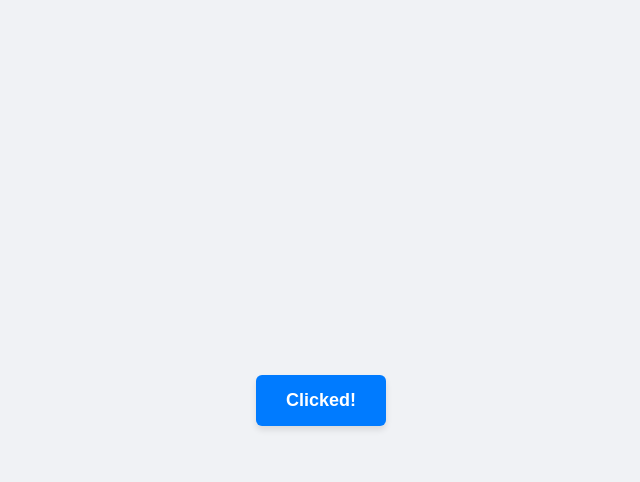
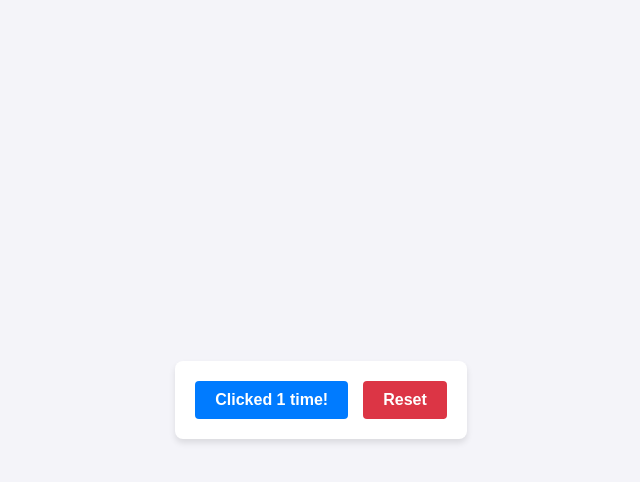
Before and after one commit to 23f2000574/my-test-feature-alpha-2, a plain HTML site: page index.html in a window 1280 px wide. Both pictures are taken after a click on the button "Click Me". Shown: the whole page, without its empty margins (319-959 px from the left). Drawn offline with Linux system fonts and the light colour scheme.

Commit message:
Update index.html for round 2

```diff
--- a/index.html
+++ b/index.html
@@ -3,54 +3,83 @@
 <head>
     <meta charset="UTF-8">
     <meta name="viewport" content="width=device-width, initial-scale=1.0">
-    <title>Button Interaction Demo</title>
+    <title>Interactive Buttons Demo</title>
     <style>
         body {
             font-family: Arial, sans-serif;
             display: flex;
             justify-content: center;
             align-items: center;
-            height: 100vh;
+            min-height: 100vh;
             margin: 0;
-            background-color: #f0f2f5;
+            background-color: #f4f4f9;
         }
-        #actionButton {
-            padding: 15px 30px;
-            font-size: 18px;
+        .button-container {
+            display: flex;
+            gap: 15px;
+            padding: 20px;
+            background: white;
+            border-radius: 8px;
+            box-shadow: 0 4px 6px rgba(0, 0, 0, 0.1);
+        }
+        button {
+            padding: 10px 20px;
+            font-size: 16px;
             font-weight: bold;
             cursor: pointer;
             border: none;
-            border-radius: 6px;
-            background-color: #28a745;
+            border-radius: 4px;
+            transition: background-color 0.2s, transform 0.1s;
+        }
+        button:active {
+            transform: translateY(1px);
+        }
+        #primaryButton {
+            background-color: #007bff;
             color: white;
-            box-shadow: 0 4px 6px rgba(0, 0, 0, 0.1);
-            transition: background-color 0.3s, transform 0.1s;
         }
-        #actionButton:hover {
-            background-color: #1e7e34;
-            transform: translateY(-2px);
+        #primaryButton:hover {
+            background-color: #0056b3;
         }
-        #actionButton:active {
-            transform: translateY(0);
+        #resetButton {
+            background-color: #dc3545;
+            color: white;
+        }
+        #resetButton:hover {
+            background-color: #c82333;
         }
     </style>
 </head>
 <body>
-
-    <button id="actionButton">Click Me</button>
+    <div class="button-container">
+        <button id="primaryButton">Click Me</button>
+        <button id="resetButton">Reset</button>
+    </div>
 
     <script>
         document.addEventListener('DOMContentLoaded', () => {
-            const button = document.getElementById('actionButton');
+            const primaryButton = document.getElementById('primaryButton');
+            const resetButton = document.getElementById('resetButton');
 
-            // Event listener to change the text when clicked
-            button.addEventListener('click', function() {
-                // Task requirement: change its own text to 'Clicked!'
-                this.textContent = 'Clicked!';
-                this.style.backgroundColor = '#007bff'; // Change color for visual feedback
+            // Store the original text for reliable resetting
+            const ORIGINAL_TEXT = primaryButton.textContent;
+            let clickCount = 0;
+
+            // 1. Primary Button Functionality (Changes text upon click)
+            primaryButton.addEventListener('click', () => {
+                clickCount++;
+                primaryButton.textContent = `Clicked ${clickCount} time${clickCount !== 1 ? 's' : ''}!`;
+            });
+
+            // 2. Reset Button Functionality (Restores primary button state)
+            resetButton.addEventListener('click', () => {
+                // Reset the displayed text
+                primaryButton.textContent = ORIGINAL_TEXT;
+
+                // Reset the internal state (counter)
+                clickCount = 0;
             });
         });
     </script>
-
 </body>
 </html>
```
